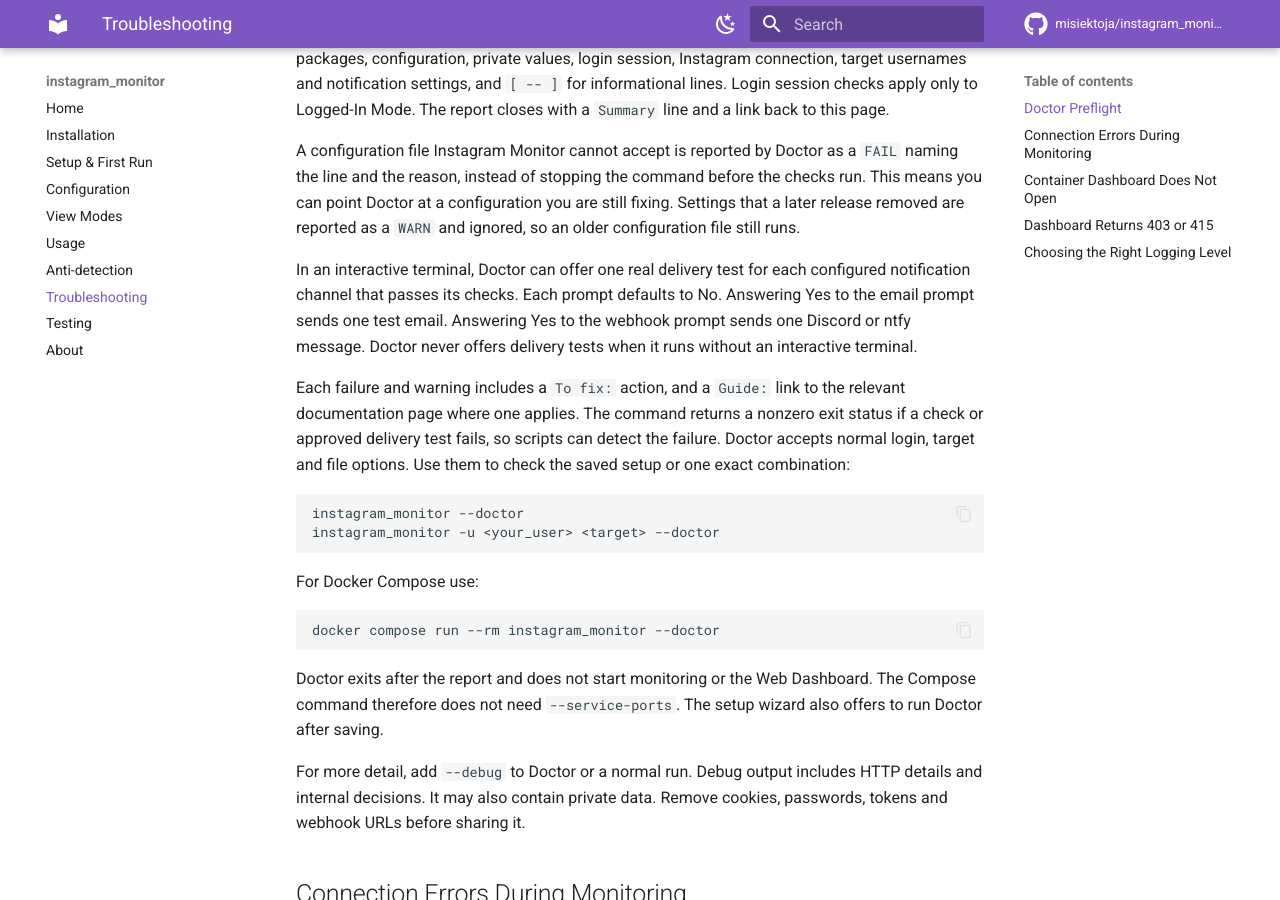
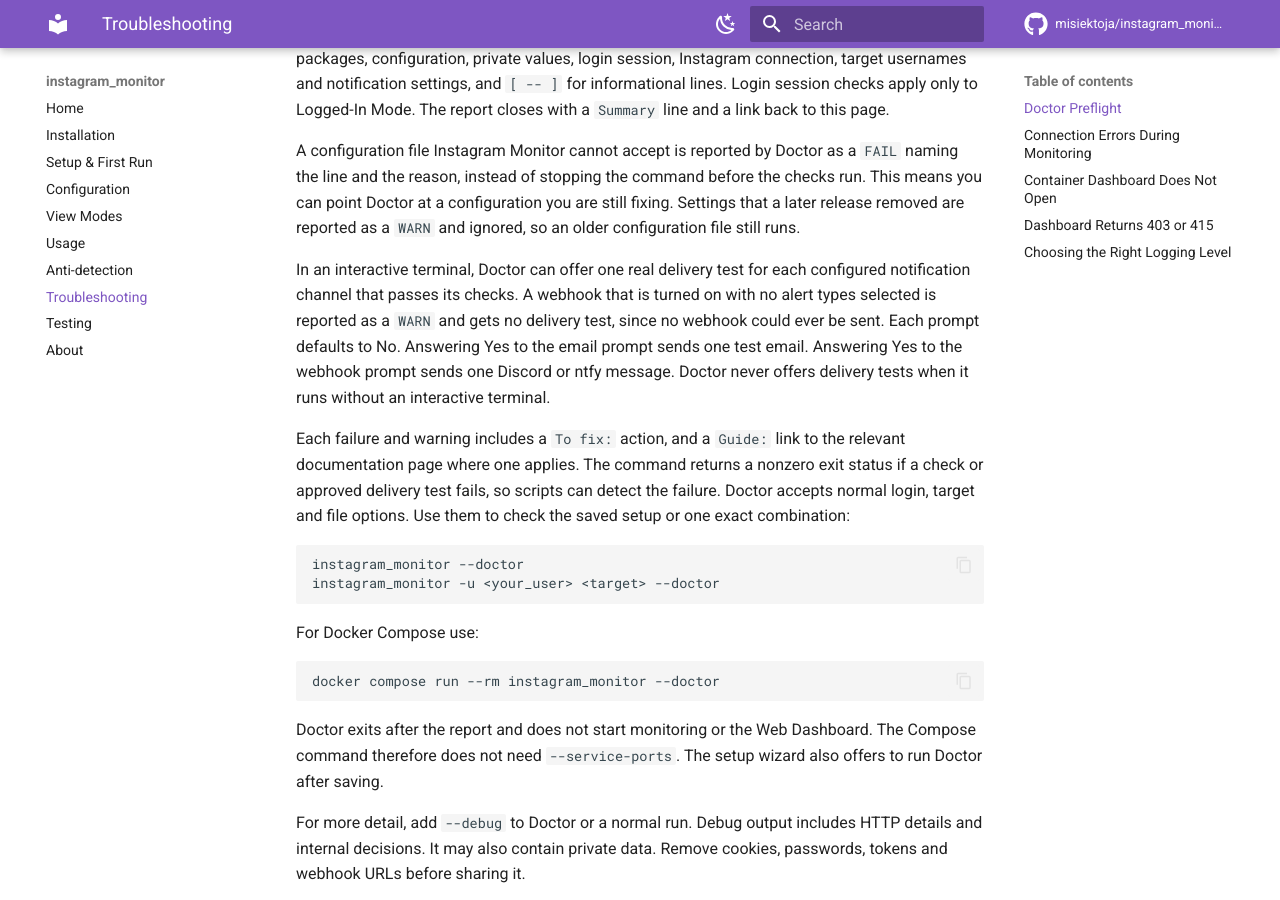
Before and after one commit to misiektoja/instagram_monitor, an MkDocs documentation site: the page built from docs/troubleshooting.md, in a window 1280 px wide and 900 px high, scrolled down 425 px. Built offline with MkDocs 1.6.1 and Material for MkDocs 9.7.7, drawn with Linux system fonts in a browser that asks for light colours; comment, search, counter and statistics services are not loaded.

Commit message:
docs(troubleshooting): note the webhook alert-type warning

```diff
--- a/docs/troubleshooting.md
+++ b/docs/troubleshooting.md
@@ -15,7 +15,7 @@
 
 A configuration file Instagram Monitor cannot accept is reported by Doctor as a `FAIL` naming the line and the reason, instead of stopping the command before the checks run. This means you can point Doctor at a configuration you are still fixing. Settings that a later release removed are reported as a `WARN` and ignored, so an older configuration file still runs.
 
-In an interactive terminal, Doctor can offer one real delivery test for each configured notification channel that passes its checks. Each prompt defaults to No. Answering Yes to the email prompt sends one test email. Answering Yes to the webhook prompt sends one Discord or ntfy message. Doctor never offers delivery tests when it runs without an interactive terminal.
+In an interactive terminal, Doctor can offer one real delivery test for each configured notification channel that passes its checks. A webhook that is turned on with no alert types selected is reported as a `WARN` and gets no delivery test, since no webhook could ever be sent. Each prompt defaults to No. Answering Yes to the email prompt sends one test email. Answering Yes to the webhook prompt sends one Discord or ntfy message. Doctor never offers delivery tests when it runs without an interactive terminal.
 
 Each failure and warning includes a `To fix:` action, and a `Guide:` link to the relevant documentation page where one applies. The command returns a nonzero exit status if a check or approved delivery test fails, so scripts can detect the failure. Doctor accepts normal login, target and file options. Use them to check the saved setup or one exact combination:
 
```
